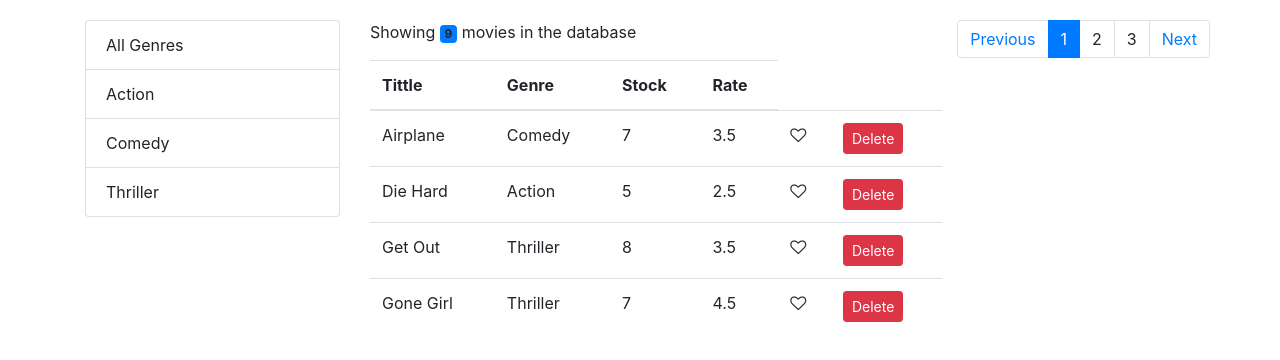
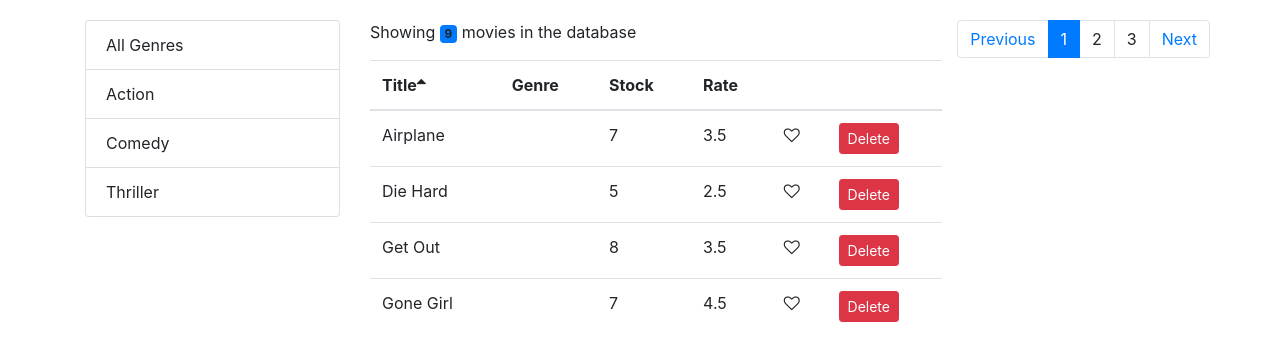
Before and after one commit to Amr-okasha/movul, a React (Create React App) app: page / in a window 1280 px wide. Shown: the top 360 px of the page. Built offline with nearby package versions, Linux system fonts and the light colour scheme.

Commit message:
extraction-table-head-body-method-add-sort-icon

```diff
--- a/src/component/common/moviesTable.jsx
+++ b/src/component/common/moviesTable.jsx
@@ -1,71 +1,56 @@
 import React, { Component } from "react";
 import LikeComponent from "./LikeComponent";
+import TableD from "./table";
 
 const styles = { cursor: "pointer" };
 
 class Table extends Component {
-  raiseSort = (path) => {
-    const sortColumn = { ...this.props.sortColumn };
-    if (sortColumn.path === path)
-      sortColumn.order = sortColumn.order === "asc" ? "desc" : "asc";
-    else {
-      sortColumn.path = path;
-      sortColumn.order = "asc";
-    }
-    this.props.onSort(sortColumn);
-  };
+  columns = [
+    { path: "title", label: "Title" },
+    { path: "grnre.name", label: "Genre" },
+    { path: "numberInStock", label: "Stock" },
+    { path: "dailyRentalRate", label: "Rate" },
+    {
+      key: "like",
+      content: (movie) => (
+        <LikeComponent
+          item={movie}
+          liked={movie.liked}
+          onClick={() => this.props.onHandleLike(movie)}
+        ></LikeComponent>
+      ),
+    },
+    {
+      key: "delete",
+      content: () => (
+        <button
+          onClick={(movie) => this.props.onHandleDelete(movie)}
+          className="btn btn-danger btn-sm"
+        >
+          Delete
+        </button>
+      ),
+    },
+  ];
 
   render() {
-    const { movies, onHandleLike, onHandleDelete } = this.props;
+    const {
+      movies,
+      onHandleLike,
+      onHandleDelete,
+      onSort,
+      sortColumn,
+    } = this.props;
     return (
-      <table className="table ">
-        <thead>
-          <tr>
-            <th style={styles} onClick={() => this.raiseSort("title")}>
-              Tittle
-            </th>
-            <th style={styles} onClick={() => this.raiseSort("genre.name")}>
-              Genre
-            </th>
-            <th style={styles} onClick={() => this.raiseSort("numberInStock")}>
-              Stock
-            </th>
-            <th
-              style={styles}
-              onClick={() => this.raiseSort("dailyRentalRate")}
-            >
-              Rate
-            </th>
-          </tr>
-        </thead>
-        <tbody>
-          {movies.map((movie) => {
-            return (
-              <tr key={movie._id}>
-                <td>{movie.title}</td>
-                <td>{movie.genre.name}</td>
-                <td>{movie.numberInStock}</td>
-                <td>{movie.dailyRentalRate}</td>
-                <td>
-                  <LikeComponent
-                    movie={movie}
-                    liked={movie.liked}
-                    onClick={() => onHandleLike(movie)}
-                  />
-                </td>
-                <td>
-                  <button
-                    onClick={() => onHandleDelete(movie)}
-                    className="btn btn-danger btn-sm"
-                  >
-                    Delete
-                  </button>
-                </td>
-              </tr>
-            );
-          })}
-        </tbody>
-      </table>
+      <TableD
+        columns={this.columns}
+        sortColumn={sortColumn}
+        onSort={onSort}
+        styles={this.styles}
+        items={movies}
+        onHandleLike={onHandleLike}
+        onHandleDelete={onHandleDelete}
+      />
     );
   }
 }
--- /dev/null
+++ b/src/component/common/table.jsx
@@ -0,0 +1,33 @@
+import React from "react";
+import TableBody from "./tableBody";
+import TableHeader from "./tableHeader";
+
+const TableD = (props) => {
+  const {
+    columns,
+    sortColumn,
+    onSort,
+    styles,
+    items,
+    onHandleLike,
+    onHandleDelete,
+  } = props;
+  return (
+    <table className="table ">
+      <TableHeader
+        columns={columns}
+        sortColumn={sortColumn}
+        onSort={onSort}
+        styles={styles}
+      />
+      <TableBody
+        items={items}
+        onHandleLike={onHandleLike}
+        onHandleDelete={onHandleDelete}
+        columns={columns}
+      />
+    </table>
+  );
+};
+
+export default TableD;
--- /dev/null
+++ b/src/component/common/tableBody.jsx
@@ -0,0 +1,54 @@
+import React, { Component } from "react";
+import LikeComponent from "./LikeComponent";
+import _ from "lodash";
+
+class TableBody extends Component {
+  renderCell = (item, column) => {
+    if (column.content) return column.content(item);
+    return _.get(item, column.path);
+  };
+  render() {
+    const { items, columns } = this.props;
+    return (
+      <tbody>
+        {items.map((item) => {
+          return (
+            <tr key={item._id}>
+              {columns.map((column) => (
+                <td key={item._id + (column.path || column.key)}>
+                  {this.renderCell(item, column)}
+                </td>
+              ))}
+            </tr>
+          );
+        })}
+      </tbody>
+    );
+  }
+}
+
+export default TableBody;
+
+{
+  /* <td>{item.title}</td>
+<td>{item.genre.name}</td>
+<td>{item.numberInStock}</td>
+<td>{item.dailyRentalRate}</td> */
+}
+{
+  /* <td>
+  <LikeComponent
+    item={item}
+    liked={item.liked}
+    onClick={() => onHandleLike(item)}
+  />
+</td>
+<td>
+  <button
+    onClick={() => onHandleDelete(item)}
+    className="btn btn-danger btn-sm"
+  >
+    Delete
+  </button>
+</td> */
+}
--- /dev/null
+++ b/src/component/common/tableHeader.jsx
@@ -0,0 +1,42 @@
+import React, { Component } from "react";
+
+class TableHeader extends Component {
+  raiseSort = (path) => {
+    const sortColumn = { ...this.props.sortColumn };
+    if (sortColumn.path === path)
+      sortColumn.order = sortColumn.order === "asc" ? "desc" : "asc";
+    else {
+      sortColumn.path = path;
+      sortColumn.order = "asc";
+    }
+    this.props.onSort(sortColumn);
+  };
+
+  renderSortIcon = (column) => {
+    if (column.path != this.props.sortColumn.path) return null;
+    if (this.props.sortColumn.order === "asc")
+      return <i className="fa fa-sort-asc"></i>;
+    return <i className="fa fa-sort-desc"></i>;
+  };
+
+  render() {
+    const { columns } = this.props;
+    return (
+      <thead>
+        <tr>
+          {columns.map((column) => (
+            <th
+              key={column.path || column.key}
+              onClick={() => this.raiseSort(column.path)}
+            >
+              {column.label}
+              {this.renderSortIcon(column)}
+            </th>
+          ))}
+        </tr>
+      </thead>
+    );
+  }
+}
+
+export default TableHeader;
--- a/src/component/movies.jsx
+++ b/src/component/movies.jsx
@@ -60,8 +60,7 @@ class Movies extends Component {
     });
   };
 
-  render() {
-    const { length: count } = this.state.movies;
+  getData = () => {
     const {
       currentPage,
       pageSize,
@@ -78,6 +77,14 @@ class Movies extends Component {
     const sorted = _.orderBy(filtered, [sortColumn.path], [sortColumn.order]);
 
     const movies = paginate(sorted, currentPage, pageSize);
+    return { filtered: filtered, movies: movies };
+  };
+
+  render() {
+    const { length: count } = this.state.movies;
+    const { currentPage, pageSize, movies: allMovies, genre } = this.state;
+
+    const { filtered, movies } = this.getData();
 
     return count === 0 ? (
       <>
```
